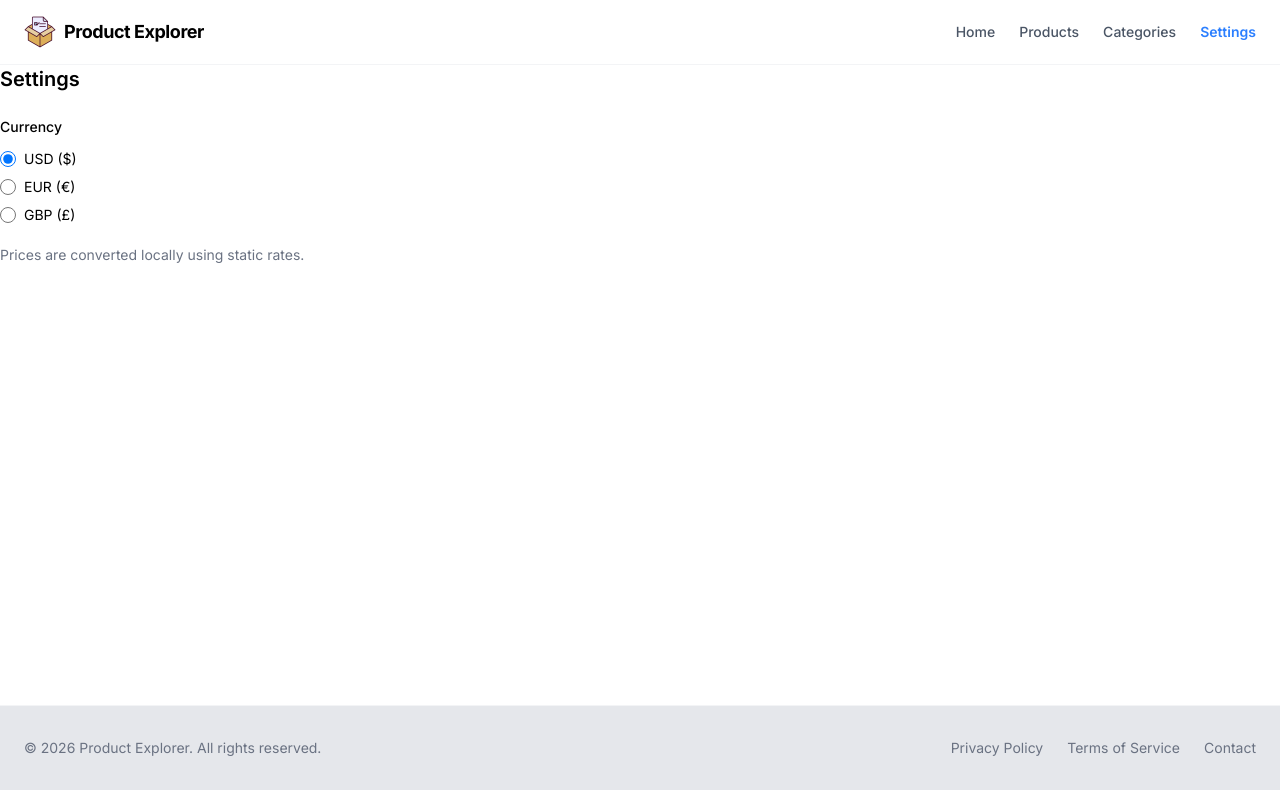
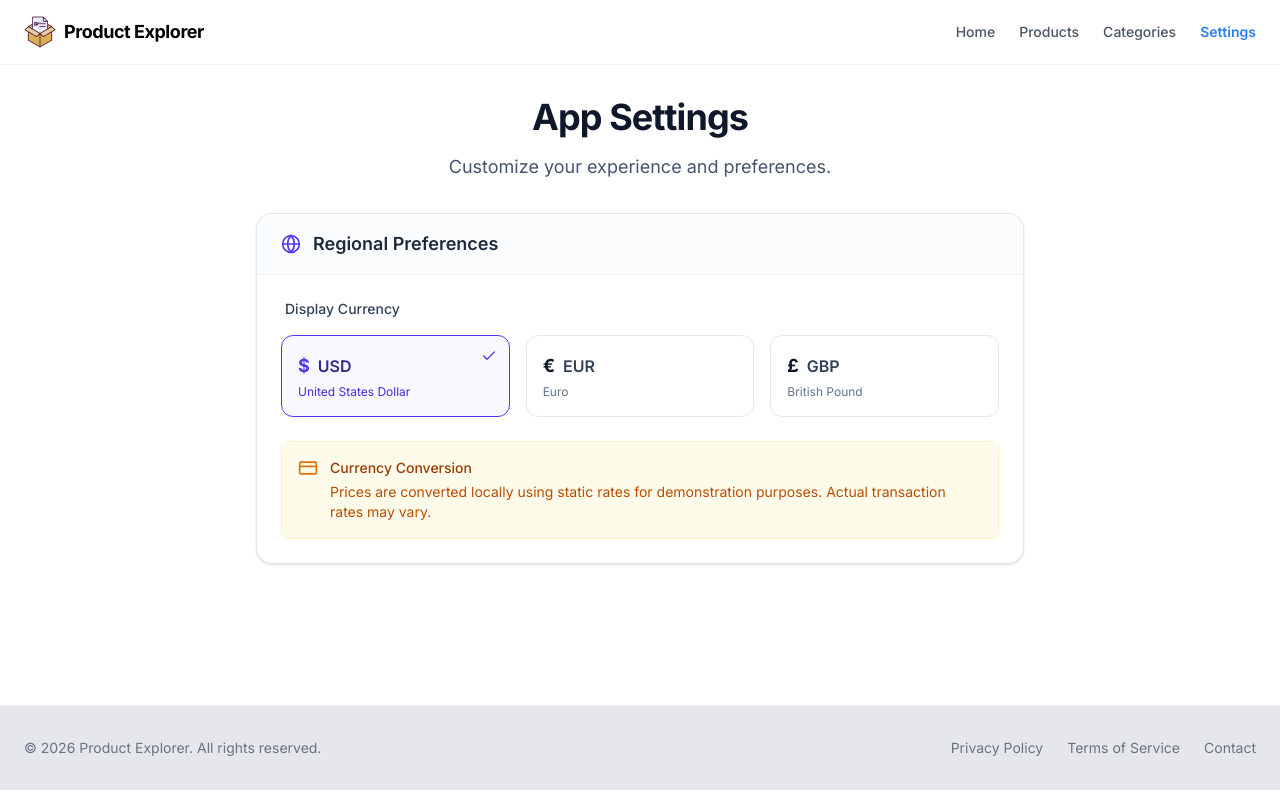
Before and after one commit to mirza-mohibul-hasan/product-explorer, a React (Vite) app: page /settings in a window 1280 px wide. Built offline with nearby package versions, Linux system fonts and the light colour scheme.

Commit message:
refactor: settings page

```diff
--- a/src/pages/SettingsPage.tsx
+++ b/src/pages/SettingsPage.tsx
@@ -1,44 +1,106 @@
 import { useSettings } from "../context/SettingsContext";
 import type { Currency } from "../types/settings";
+import { Settings, CreditCard, Check, Globe } from "lucide-react";
 
 export function SettingsPage() {
   const { currency, setCurrency } = useSettings();
 
-  const currencies: { value: Currency; label: string }[] = [
-    { value: "USD", label: "USD ($)" },
-    { value: "EUR", label: "EUR (€)" },
-    { value: "GBP", label: "GBP (£)" },
+  const currencies: { value: Currency; label: string; symbol: string }[] = [
+    { value: "USD", label: "USD - United States Dollar", symbol: "$" },
+    { value: "EUR", label: "EUR - Euro", symbol: "€" },
+    { value: "GBP", label: "GBP - British Pound", symbol: "£" },
   ];
 
   return (
-    <div className="space-y-6 max-w-md">
-      <h1 className="text-xl font-semibold">Settings</h1>
+    <div className="max-w-7xl mx-auto px-4 sm:px-6 lg:px-8 py-8 space-y-8">
+      {/* Header */}
+      <div className="text-center max-w-2xl mx-auto space-y-4">
+        <h1 className="text-3xl font-bold tracking-tight text-slate-900 sm:text-4xl">
+          App Settings
+        </h1>
+        <p className="text-lg text-slate-600">
+          Customize your experience and preferences.
+        </p>
+      </div>
 
-      <div className="space-y-3">
-        <label className="block text-sm font-medium">Currency</label>
+      <div className="max-w-3xl mx-auto">
+        <div className="bg-white rounded-2xl border border-slate-200 shadow-sm overflow-hidden">
+          {/* Section Header */}
+          <div className="px-6 py-4 border-b border-slate-100 bg-slate-50/50 flex items-center gap-3">
+            <Globe className="w-5 h-5 text-indigo-600" />
+            <h2 className="text-lg font-semibold text-slate-800">
+              Regional Preferences
+            </h2>
+          </div>
 
-        <div className="flex flex-col gap-2">
-          {currencies.map((c) => (
-            <label
-              key={c.value}
-              className="flex items-center gap-2 cursor-pointer"
-            >
-              <input
-                type="radio"
-                name="currency"
-                value={c.value}
-                checked={currency === c.value}
-                onChange={() => setCurrency(c.value)}
-                className="w-4 h-4 text-blue-600"
-              />
-              <span className="text-sm">{c.label}</span>
-            </label>
-          ))}
+          <div className="p-6 space-y-6">
+            <div>
+              <label className="block text-sm font-medium text-slate-700 mb-4 ml-1">
+                Display Currency
+              </label>
+
+              <div className="grid grid-cols-1 sm:grid-cols-3 gap-4">
+                {currencies.map((c) => {
+                  const isActive = currency === c.value;
+                  return (
+                    <button
+                      key={c.value}
+                      onClick={() => setCurrency(c.value)}
+                      className={`relative flex items-center p-4 rounded-xl border text-left transition-all duration-200 outline-none focus:ring-2 focus:ring-indigo-500 focus:ring-offset-2 ${
+                        isActive
+                          ? "border-indigo-600 bg-indigo-50/50 text-indigo-900"
+                          : "border-slate-200 hover:border-slate-300 hover:bg-slate-50 text-slate-700"
+                      }`}
+                    >
+                      <div className="flex-1 min-w-0">
+                        <div className="flex items-center gap-2 mb-1">
+                          <span
+                            className={`text-lg font-bold ${
+                              isActive ? "text-indigo-600" : "text-slate-900"
+                            }`}
+                          >
+                            {c.symbol}
+                          </span>
+                          <span className="font-semibold">{c.value}</span>
+                        </div>
+                        <p
+                          className={`text-xs ${
+                            isActive ? "text-indigo-700" : "text-slate-500"
+                          }`}
+                        >
+                          {c.label.split(" - ")[1]}
+                        </p>
+                      </div>
+
+                      {isActive && (
+                        <div className="absolute top-3 right-3 text-indigo-600">
+                          <Check className="w-4 h-4" />
+                        </div>
+                      )}
+                    </button>
+                  );
+                })}
+              </div>
+            </div>
+
+            <div className="rounded-lg bg-amber-50 border border-amber-100 p-4">
+              <div className="flex gap-3">
+                <div className="shrink-0">
+                  <CreditCard className="w-5 h-5 text-amber-600" />
+                </div>
+                <div>
+                  <h3 className="text-sm font-medium text-amber-800">
+                    Currency Conversion
+                  </h3>
+                  <p className="mt-1 text-sm text-amber-700">
+                    Prices are converted locally using static rates for
+                    demonstration purposes. Actual transaction rates may vary.
+                  </p>
+                </div>
+              </div>
+            </div>
+          </div>
         </div>
-
-        <p className="text-sm text-gray-500 pt-2">
-          Prices are converted locally using static rates.
-        </p>
       </div>
     </div>
   );
```
